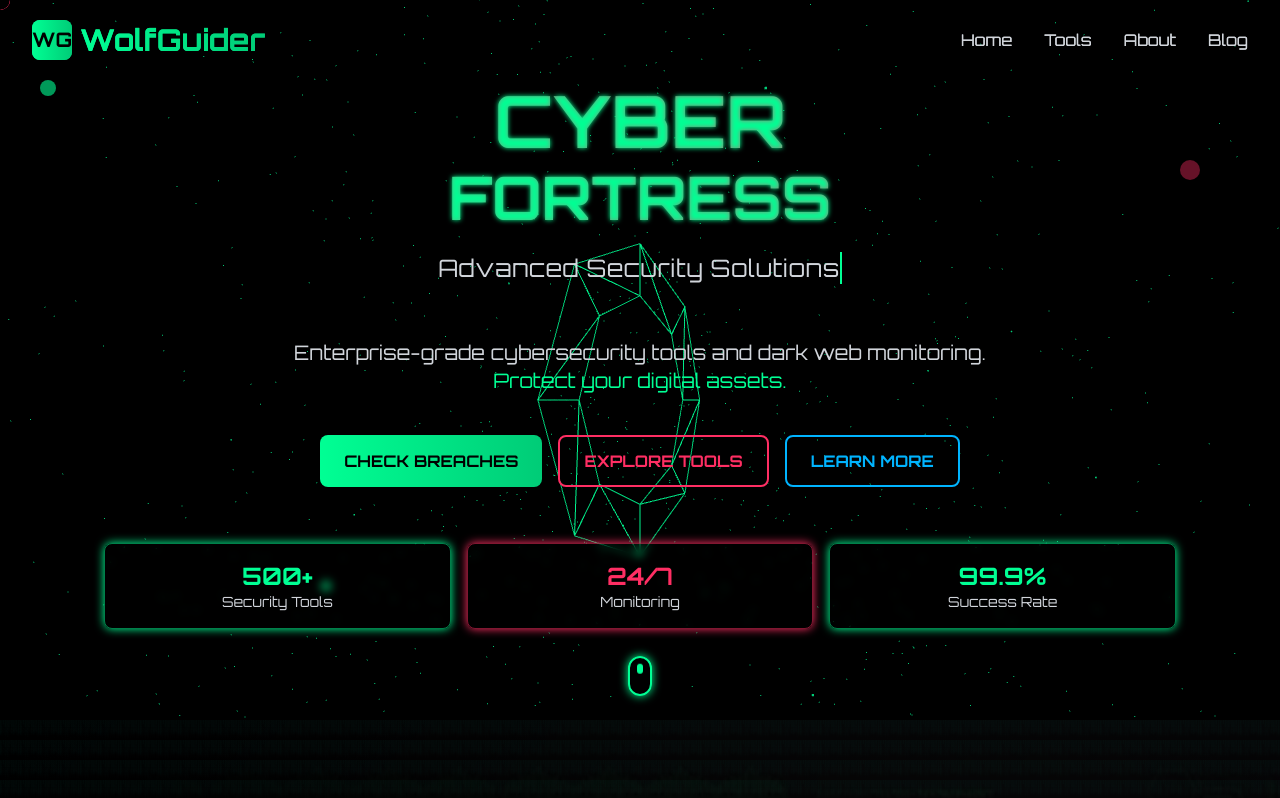
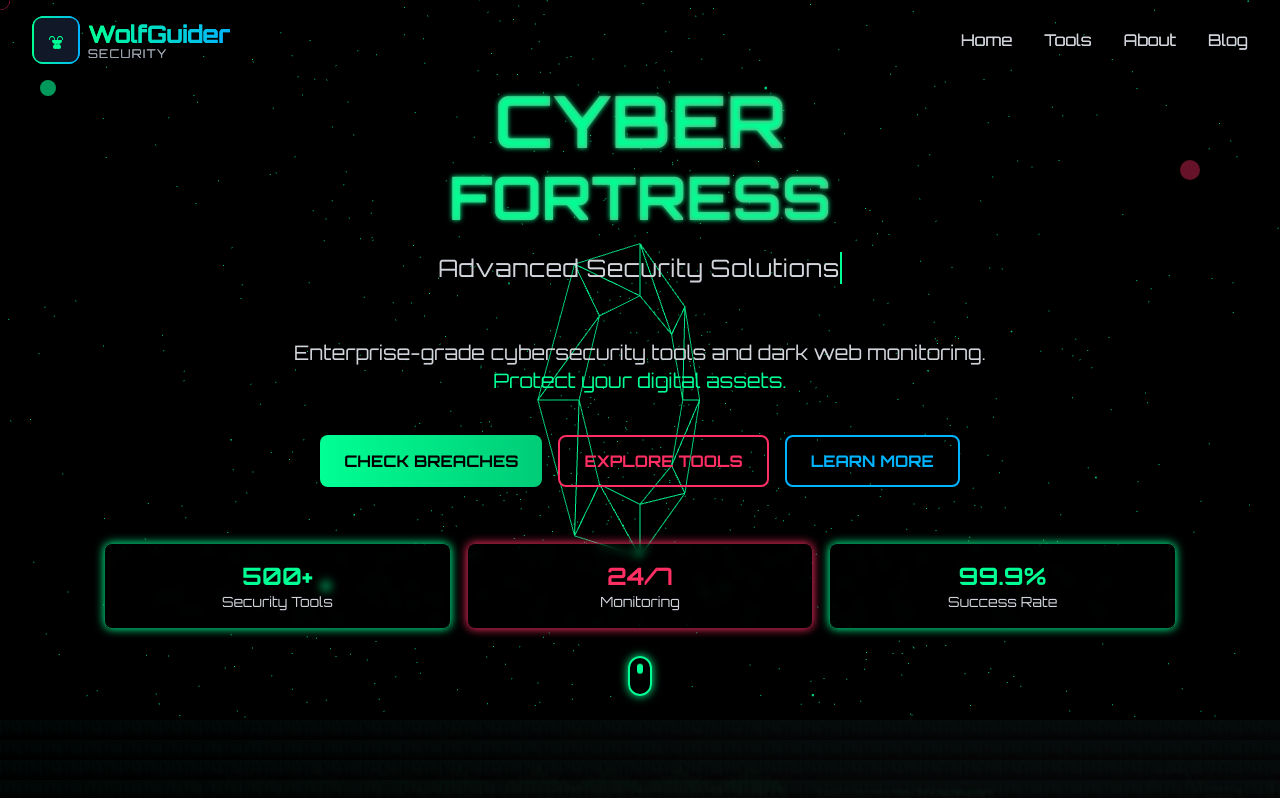
Before and after one commit to mxn890/cybersecurity, a Next.js app: page / in a window 1280 px wide. Shown: the top 798 px of the page. Built offline with nearby package versions, Linux system fonts and the light colour scheme.

Commit message:
Update Navbar.tsx

```diff
--- a/app/components/Navbar.tsx
+++ b/app/components/Navbar.tsx
@@ -1,13 +1,13 @@
 'use client'
 import React, { useState, useEffect } from 'react';
 import { motion, AnimatePresence } from 'framer-motion';
-import Link from 'next/link'; // Import Next.js Link component
-import { usePathname } from 'next/navigation'; // Import usePathname to check current route
+import Link from 'next/link';
+import { usePathname } from 'next/navigation';
 
 const Navbar: React.FC = () => {
   const [isOpen, setIsOpen] = useState(false);
   const [scrolled, setScrolled] = useState(false);
-  const pathname = usePathname(); // Get current route path
+  const pathname = usePathname();
 
   useEffect(() => {
     const handleScroll = () => {
@@ -17,7 +17,6 @@ const Navbar: React.FC = () => {
     return () => window.removeEventListener('scroll', handleScroll);
   }, []);
 
-  // Function to determine href - use absolute path for home page links
   const getHref = (href: string) => {
     return href.startsWith('#') && pathname !== '/' ? `/${href}` : href;
   };
@@ -28,20 +27,42 @@ const Navbar: React.FC = () => {
     }`}>
       <div className="max-w-7xl mx-auto px-4 sm:px-6 lg:px-8">
         <div className="flex items-center justify-between h-16 md:h-20">
-          {/* Logo with animation */}
+          {/* Enhanced Logo */}
           <motion.div
             initial={{ opacity: 0, x: -20 }}
             animate={{ opacity: 1, x: 0 }}
             transition={{ duration: 0.5 }}
             className="flex items-center"
           >
-            <Link href="/" className="flex items-center gap-2">
-              <div className="w-8 h-8 md:w-10 md:h-10 bg-gradient-to-r from-[#00FF94] to-[#00CC77] rounded-lg flex items-center justify-center">
-                <span className="text-black font-bold text-lg md:text-xl">WG</span>
+            <Link href="/" className="flex items-center gap-2 group">
+              {/* New improved logo */}
+              <div className="relative w-10 h-10 md:w-12 md:h-12 flex items-center justify-center">
+                {/* Outer ring with gradient */}
+                <div className="absolute inset-0 rounded-xl bg-gradient-to-r from-[#00FF94] to-[#00B4FF] p-0.5">
+                  <div className="w-full h-full rounded-lg bg-gray-900 flex items-center justify-center">
+                    {/* Wolf icon */}
+                    <svg
+                      className="w-6 h-6 text-[#00FF94] group-hover:text-[#00B4FF] transition-colors duration-300"
+                      viewBox="0 0 24 24"
+                      fill="none"
+                      xmlns="http://www.w3.org/2000/svg"
+                    >
+                      <path d="M17 12C17.5 12 18 12.4 18 13C18 14.5 16.5 16 14.5 16C16 16 17 17.5 17 19C17 20 16.5 21 14.5 21C12.5 21 12 20 12 19C12 17.5 13 16 14.5 16C12.5 16 11 14.5 11 13C11 12.4 11.5 12 12 12H17Z" fill="currentColor"/>
+                      <path d="M9 12C8.5 12 8 12.4 8 13C8 14.5 9.5 16 11.5 16C10 16 9 17.5 9 19C9 20 9.5 21 11.5 21C13.5 21 14 20 14 19C14 17.5 13 16 11.5 16C13.5 16 15 14.5 15 13C15 12.4 14.5 12 14 12H9Z" fill="currentColor"/>
+                      <path d="M7 8C7 8 5 9 5 11C5 12 5.5 12 6 12C6 12 6 11.5 6 11C6 10 7 9 8 9C9 9 10 10 10 11C10 11.5 10 12 10 12C10.5 12 11 12 11 11C11 9 9 8 9 8H7Z" fill="currentColor"/>
+                      <path d="M17 8C17 8 19 9 19 11C19 12 18.5 12 18 12C18 12 18 11.5 18 11C18 10 17 9 16 9C15 9 14 10 14 11C14 11.5 14 12 14 12C13.5 12 13 12 13 11C13 9 15 8 15 8H17Z" fill="currentColor"/>
+                    </svg>
+                  </div>
+                </div>
               </div>
-              <span className="text-2xl md:text-3xl font-bold bg-clip-text text-transparent bg-gradient-to-r from-[#00FF94] to-[#00CC77]">
-                WolfGuider
-              </span>
+
+              {/* Text logo with improved styling */}
+              <div className="flex flex-col">
+                <span className="text-xl md:text-2xl font-bold bg-clip-text text-transparent bg-gradient-to-r from-[#00FF94] to-[#00B4FF] tracking-tight">
+                  WolfGuider
+                </span>
+                <span className="text-xs text-gray-400 -mt-1 tracking-widest">SECURITY</span>
+              </div>
             </Link>
           </motion.div>
 
```
